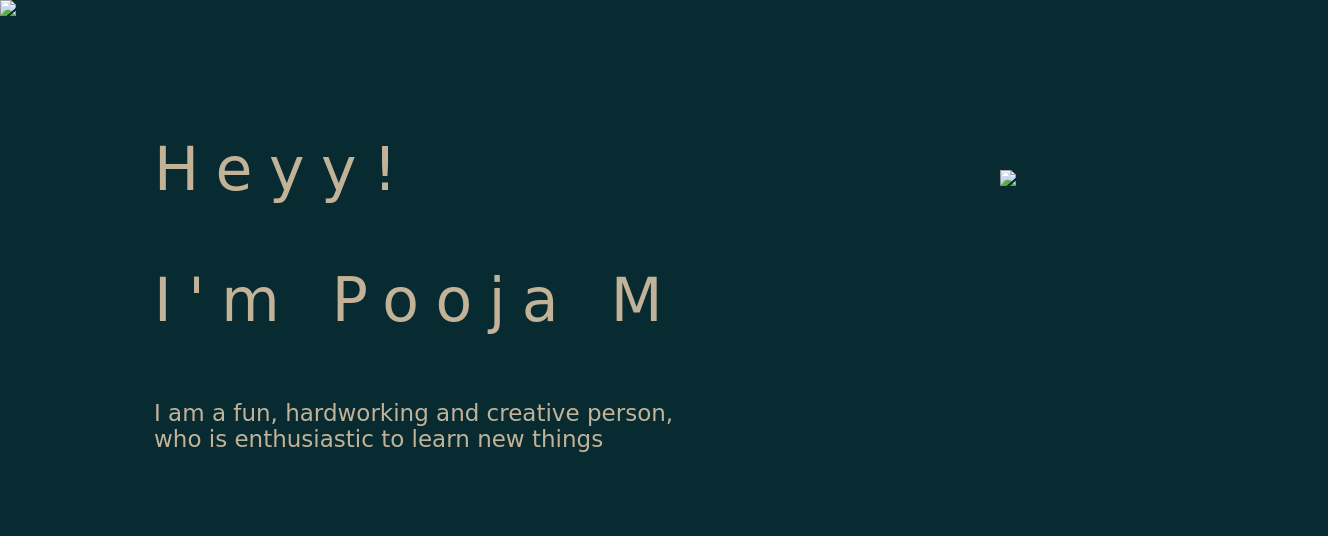
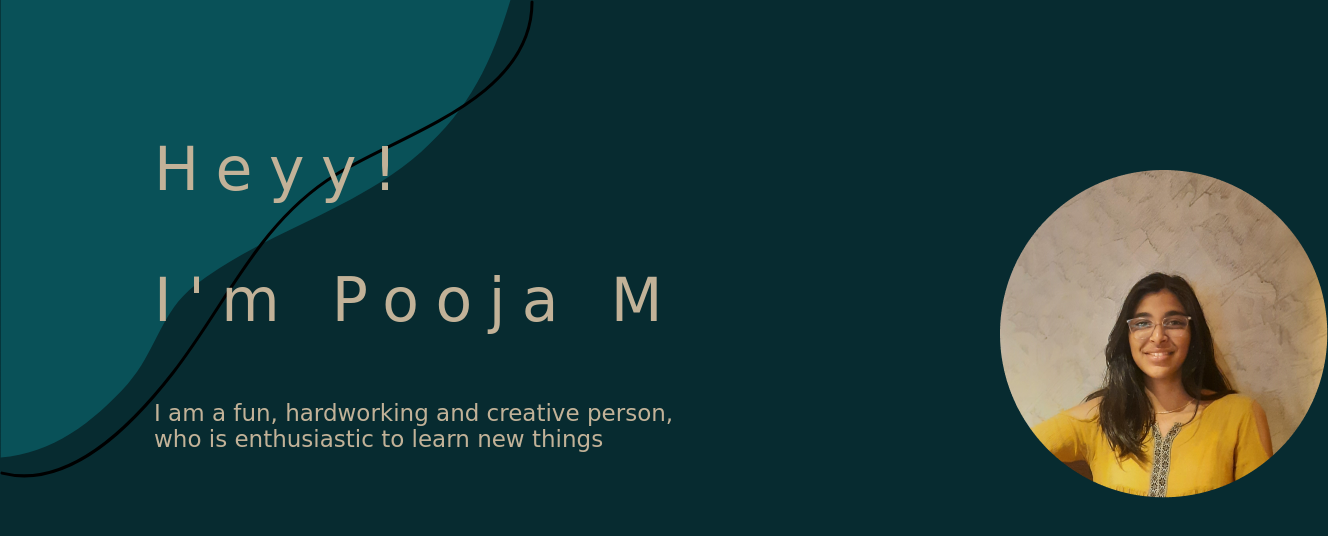
Before and after one commit to pooja-murugiah/portfolio, a plain HTML site: page index.html in a window 1280 px wide. Shown: the top 536 px of the page, 1328 px wide, since content can reach past the window. Drawn offline with Linux system fonts and the light colour scheme; the site is published under a folder, as on GitHub Pages, so addresses that start at the root find nothing; a web font is replaced by a local one.

Commit message:
Update index.html

```diff
--- a/index.html
+++ b/index.html
@@ -15,9 +15,9 @@
     />
   </head>
   <body>
-    <img src="/assets/1.svg" class="a1" />
-    <img src="/assets/2.svg" class="a2" />
-    <img src="/assets/3.png" class="a3" />
+    <img src="assets/1.svg" class="a1" />
+    <img src="assets/2.svg" class="a2" />
+    <img src="assets/3.png" class="a3" />
     <span class="hi">Heyy!</span>
     <span class="txtt">I'm Pooja M</span>
     <span class="intro">
```
